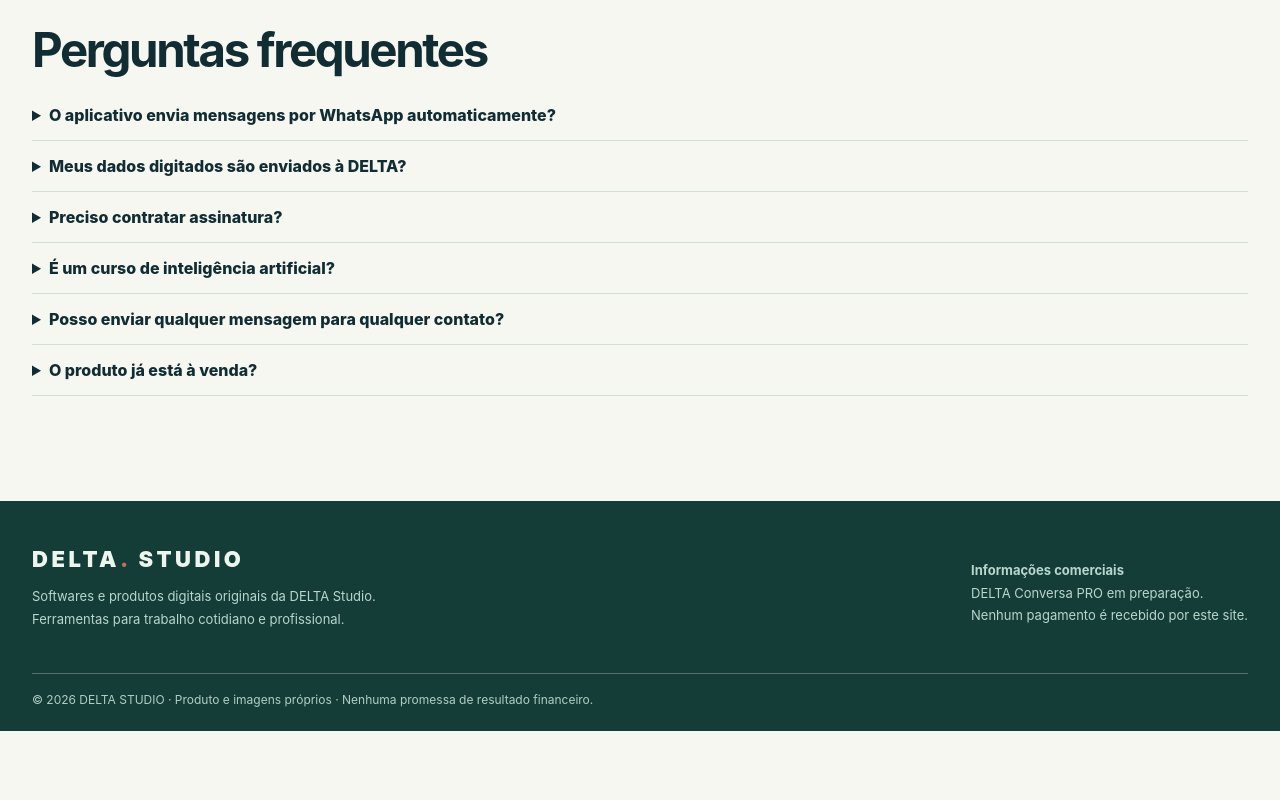
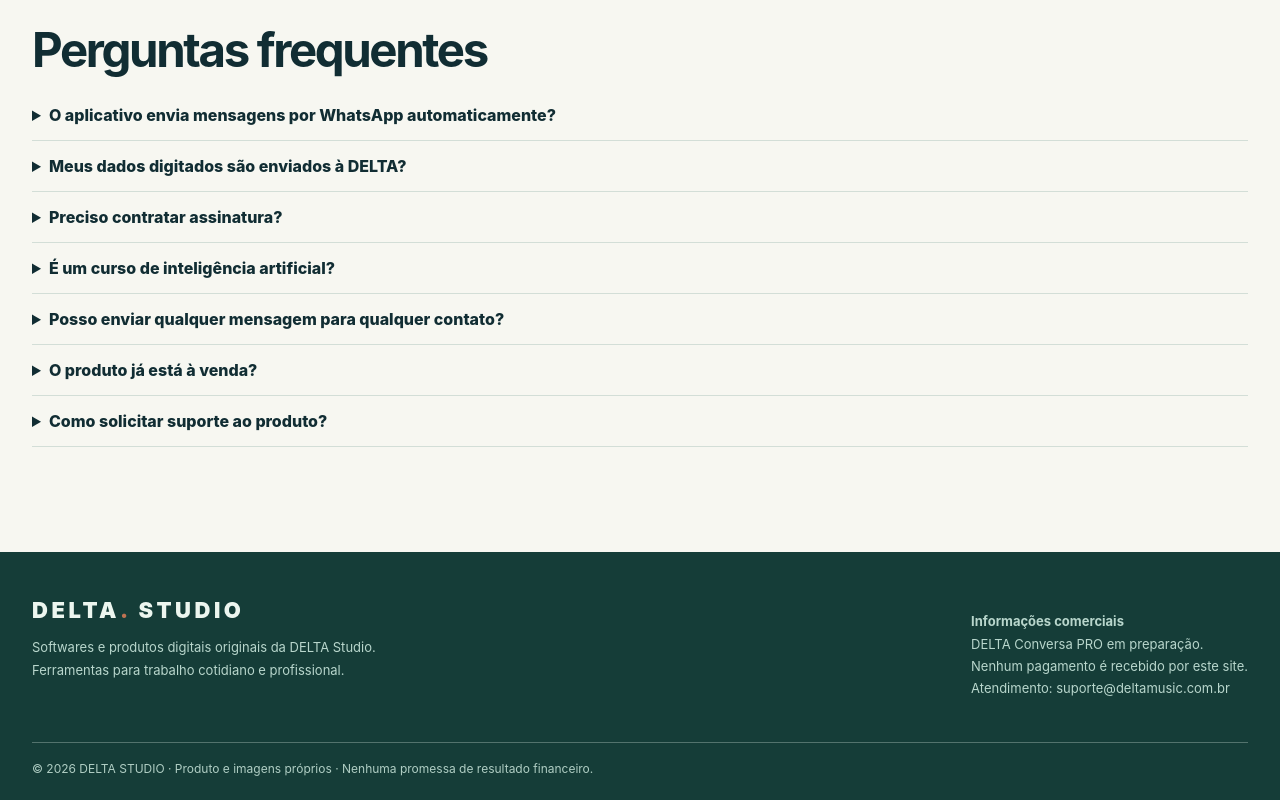
Before and after one commit to idelta775-hash/delta-produtos, a plain HTML site: page conversa-pro.html in a window 1280 px wide. Shown: the part 2742-3542 px from the top of the page. Before the commit the page ends 3473 px from the top, so only its background shows below. Drawn offline with Linux system fonts and the light colour scheme.

Commit message:
Add verified commercial support contact to DELTA Conversa page

```diff
--- a/conversa-pro.html
+++ b/conversa-pro.html
@@ -43,7 +43,8 @@
 <details><summary>Preciso contratar assinatura?</summary><p>O aplicativo funciona sem assinatura, depois da aquisição legítima. O pagamento único previsto e as condições completas serão apresentados quando as vendas estiverem habilitadas.</p></details>
 <details><summary>É um curso de inteligência artificial?</summary><p>Não. É um software offline com 24 modelos originais de situações comerciais e um guia PDF.</p></details>
 <details><summary>Posso enviar qualquer mensagem para qualquer contato?</summary><p>Não. É necessário respeitar as políticas dos canais, a legislação de proteção de dados e o consentimento aplicável, especialmente para mensagens de iniciativa da empresa.</p></details>
-<details><summary>O produto já está à venda?</summary><p>Ainda não. A página é informativa enquanto o cadastro, a entrega e o canal de suporte são homologados. O checkout está desativado.</p></details></section>
+<details><summary>O produto já está à venda?</summary><p>Ainda não. A página é informativa enquanto o cadastro, a entrega e o canal de suporte são homologados. O checkout está desativado.</p></details>
+<details><summary>Como solicitar suporte ao produto?</summary><p>Escreva para <a href="mailto:suporte@deltamusic.com.br">suporte@deltamusic.com.br</a> e informe o nome do produto e a dificuldade encontrada. Não envie senhas, códigos de acesso ou dados de cartão.</p></details></section>
 </div></main>
-<footer><div class="wrap"><div class="split"><div><div class="logo" style="color:#ecf6ef">DELTA<span>.</span> STUDIO</div><p>Softwares e produtos digitais originais da DELTA Studio.<br>Ferramentas para trabalho cotidiano e profissional.</p></div><div><p><strong>Informações comerciais</strong><br>DELTA Conversa PRO em preparação.<br>Nenhum pagamento é recebido por este site.</p></div></div><div class="footer-bottom">© 2026 DELTA STUDIO · Produto e imagens próprios · Nenhuma promessa de resultado financeiro.</div></div></footer>
+<footer><div class="wrap"><div class="split"><div><div class="logo" style="color:#ecf6ef">DELTA<span>.</span> STUDIO</div><p>Softwares e produtos digitais originais da DELTA Studio.<br>Ferramentas para trabalho cotidiano e profissional.</p></div><div><p><strong>Informações comerciais</strong><br>DELTA Conversa PRO em preparação.<br>Nenhum pagamento é recebido por este site.<br>Atendimento: <a href="mailto:suporte@deltamusic.com.br">suporte@deltamusic.com.br</a></p></div></div><div class="footer-bottom">© 2026 DELTA STUDIO · Produto e imagens próprios · Nenhuma promessa de resultado financeiro.</div></div></footer>
 </body></html>
```
